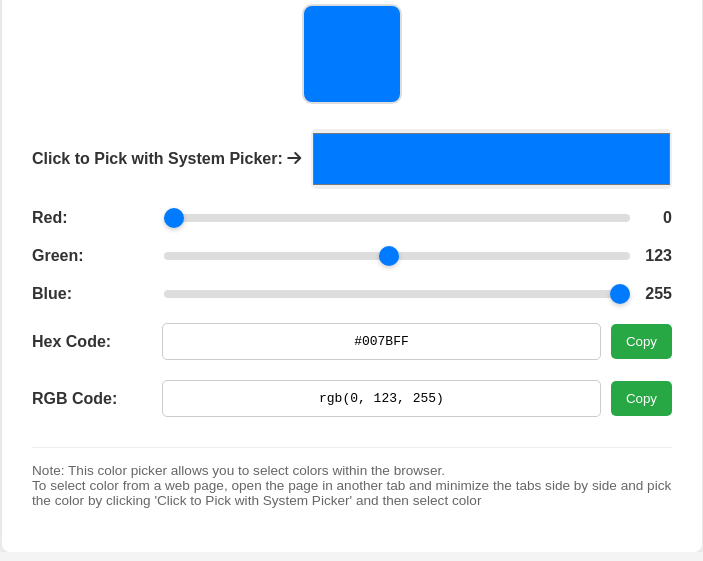
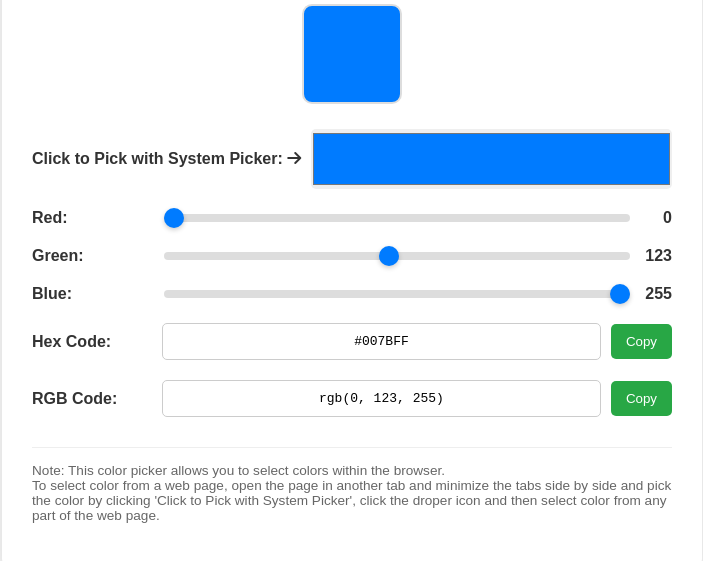
Before and after one commit to khalidchama/COLOR-PICKER-WEB, a plain HTML site: page index.html in a window 1280 px wide. Shown: the part 249-810 px from the top of the page, without its empty margins (288-991 px from the left). Drawn offline with Linux system fonts and the light colour scheme.

Commit message:
Add description at the bottom

```diff
--- a/index.html
+++ b/index.html
@@ -58,7 +58,8 @@
         <p class="note">
             Note: This color picker allows you to select colors within the browser.<br>
             To select color from a web page, open the page in another tab and minimize the tabs side by side and
-            pick the color by clicking 'Click to Pick with System Picker' and then select color
+            pick the color by clicking 'Click to Pick with System Picker', click the droper icon and then select color
+            from any part of the web page.
         </p>
     </div>
 
```
